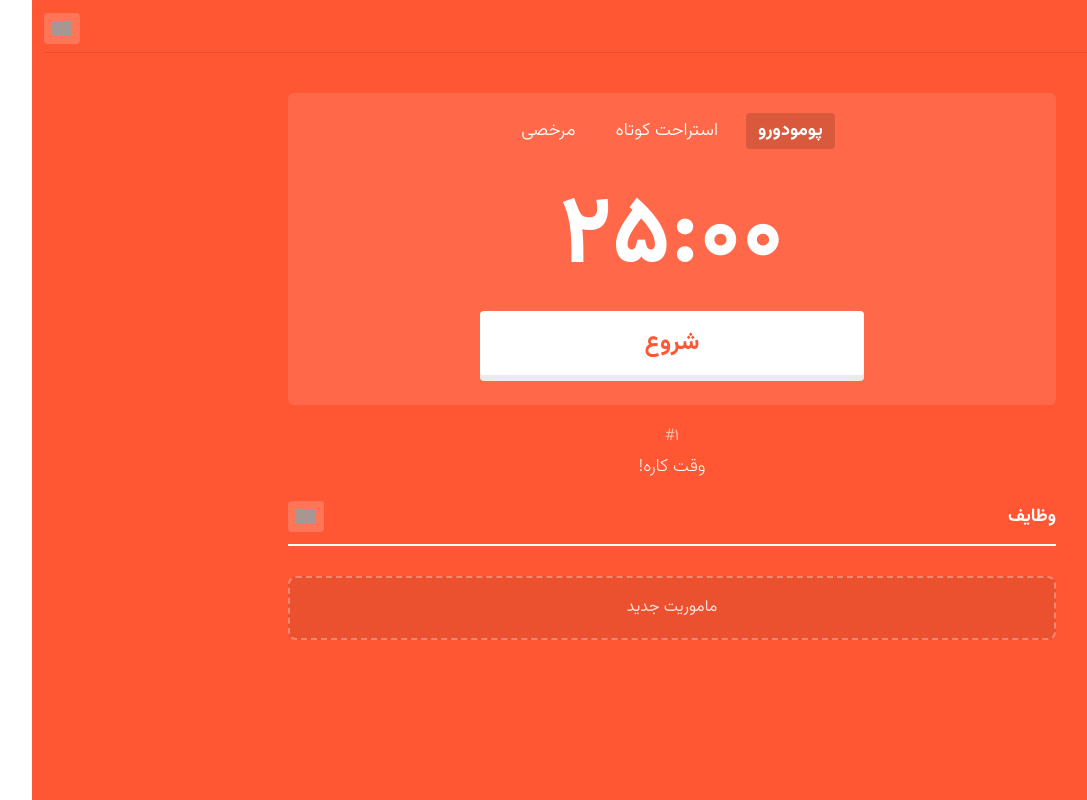
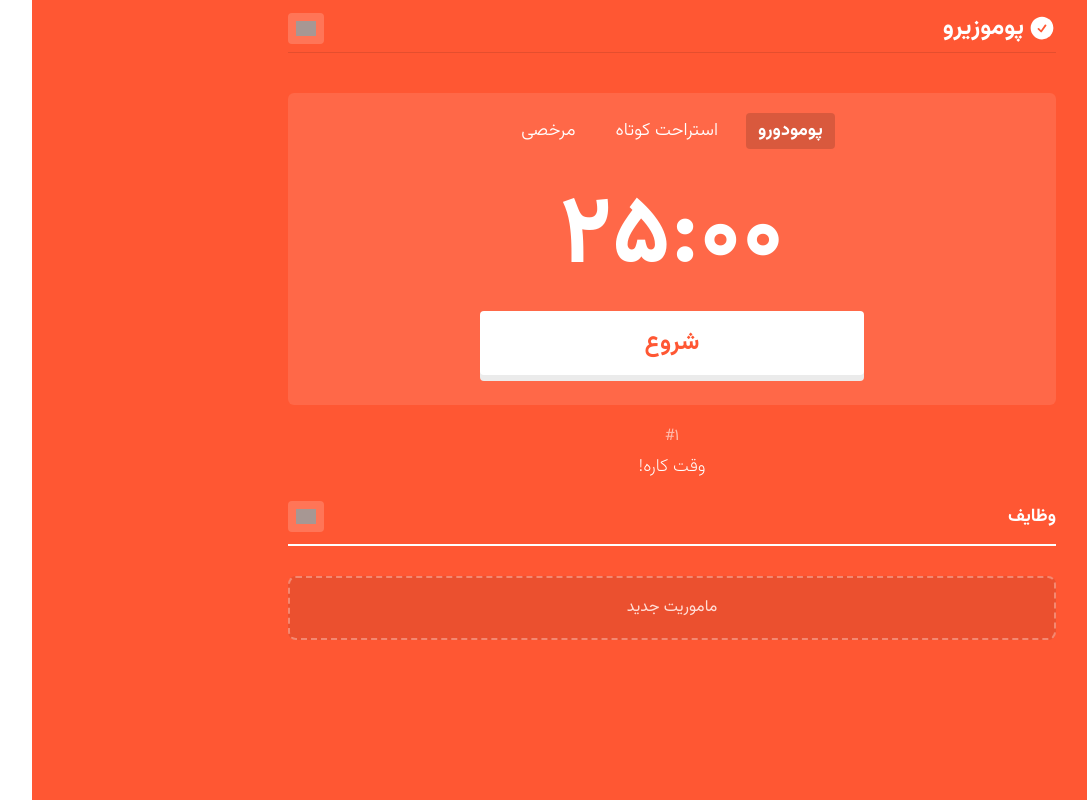
Before and after one commit to DevAliZareian/PomoZero, a React (Vite) app in the folder client/: page / in a window 1280 px wide. Shown: the whole page, without its empty margins (141-1228 px from the left). Built offline with nearby package versions, Linux system fonts and the light colour scheme; grey boxes are pictures that could not be loaded.

Commit message:
style: Header Max-w

```diff
--- a/client/src/components/interface/Header.tsx
+++ b/client/src/components/interface/Header.tsx
@@ -2,7 +2,7 @@ import ProgressBar from "../tools/ProgressBar";
 
 export default function Header({ setShowSetting }: { setShowSetting: React.Dispatch<React.SetStateAction<boolean>> }) {
   return (
-    <header className="relative w-full text-white border-b border-b-[rgba(0,0,0,0.1)] pb-2">
+    <header className="relative w-full text-white border-b border-b-[rgba(0,0,0,0.1)] pb-2 max-w-screen-md">
       <div className="flex items-center justify-between">
         <div className="flex items-center gap-1 ">
           <svg xmlns="http://www.w3.org/2000/svg" viewBox="0 0 24 24" fill="currentColor" className="w-7">
```
